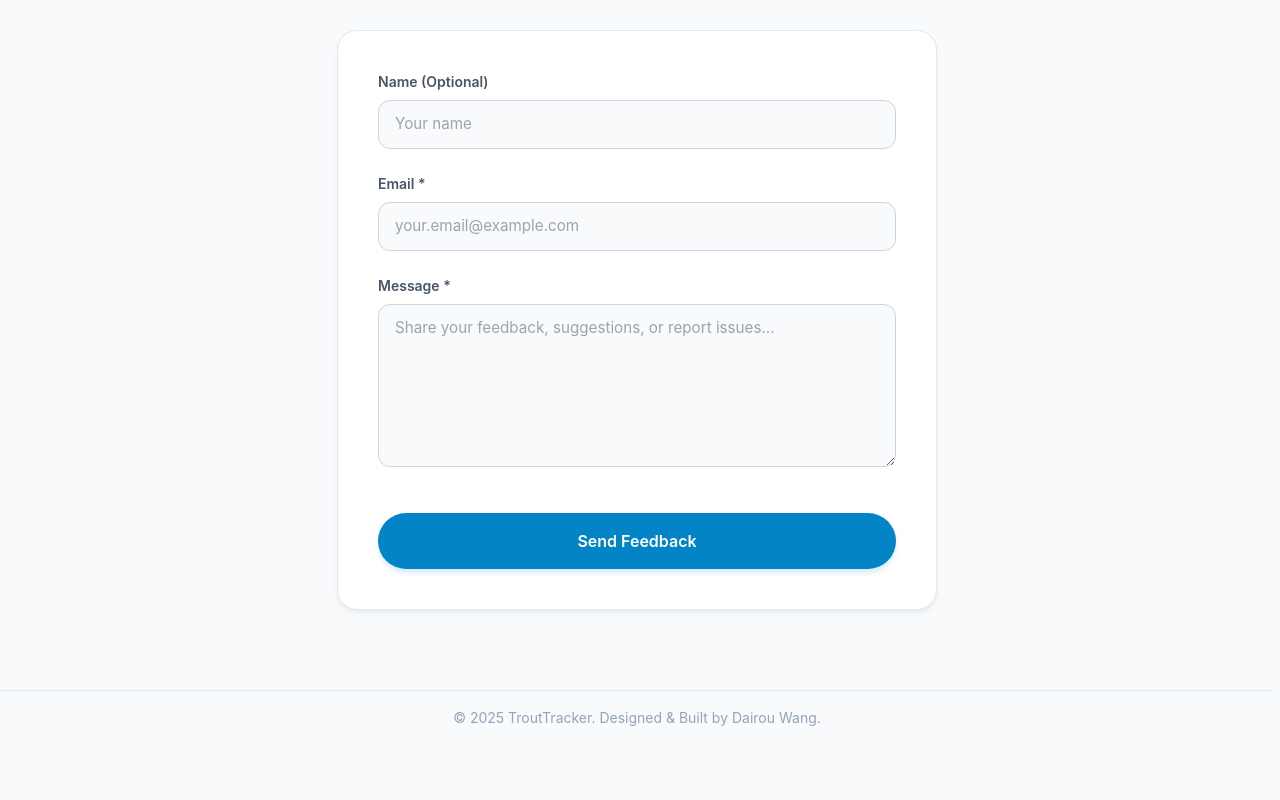
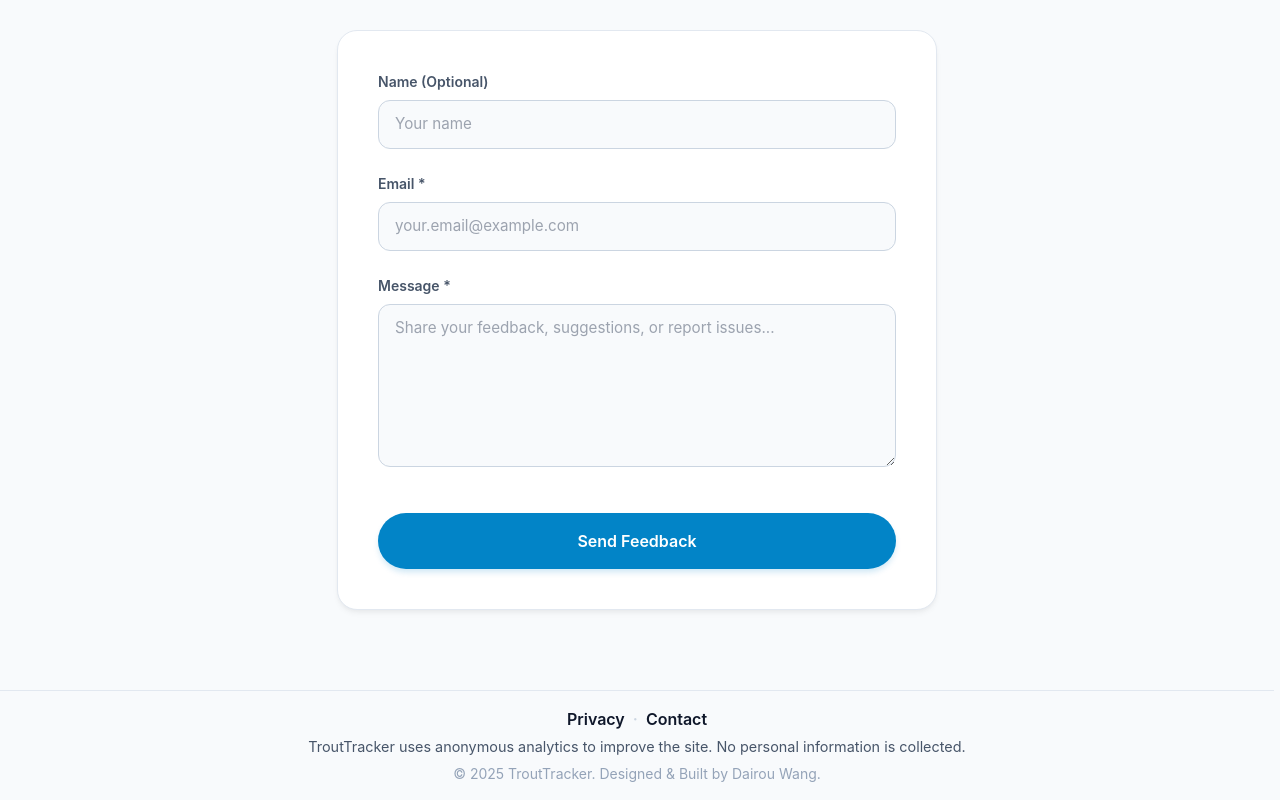
Before and after one commit to DairouWang/TroutTracker, a React (Vite) app in the folder frontend/: page /feedback in a window 1280 px wide. Shown: the part 314-1114 px from the top of the page. Before the commit the page ends 1058 px from the top, so only its background shows below. Built offline with nearby package versions, Linux system fonts and the light colour scheme; no server answers.

Commit message:
Fix privacy policies in footer and about, [skip scraper]

```diff
--- a/frontend/src/components/Footer.css
+++ b/frontend/src/components/Footer.css
@@ -10,9 +10,40 @@
   margin: 0 auto;
   padding: 0 1.5rem;
   text-align: center;
+  display: flex;
+  flex-direction: column;
+  align-items: center;
+  gap: 0.35rem;
 }
 
-.footer p {
+.footer-nav {
+  display: flex;
+  align-items: center;
+  gap: 0.5rem;
+  color: #0f172a;
+  font-weight: 600;
+}
+
+.footer-link {
+  color: #0f172a;
+  text-decoration: none;
+}
+
+.footer-link:hover {
+  color: #0284c7;
+}
+
+.footer-separator {
+  color: #cbd5e1;
+}
+
+.footer-note {
+  color: #475569;
+  font-size: 0.9rem;
+  margin: 0;
+}
+
+.footer-copy {
   color: #94a3b8;
   font-size: 0.875rem;
   margin: 0;
--- a/frontend/src/components/Footer.jsx
+++ b/frontend/src/components/Footer.jsx
@@ -1,11 +1,20 @@
 import React from 'react'
+import { Link } from 'react-router-dom'
 import './Footer.css'
 
 const Footer = () => {
   return (
     <footer className="footer">
       <div className="footer-content">
-        <p>© 2025 TroutTracker. Designed & Built by Dairou Wang.</p>
+        <div className="footer-nav">
+          <Link to="/about" className="footer-link">Privacy</Link>
+          <span className="footer-separator">·</span>
+          <Link to="/feedback" className="footer-link">Contact</Link>
+        </div>
+        <p className="footer-note">
+          TroutTracker uses anonymous analytics to improve the site. No personal information is collected.
+        </p>
+        <p className="footer-copy">© 2025 TroutTracker. Designed & Built by Dairou Wang.</p>
       </div>
     </footer>
   )
--- a/frontend/src/pages/About.css
+++ b/frontend/src/pages/About.css
@@ -111,6 +111,12 @@
 
 .problem-card-left h3 {
   color: #64748b;
+}
+
+.analytics-card {
+  background: linear-gradient(to bottom right, #f8fafc, #ffffff);
+  border: 1px solid #e2e8f0;
+  box-shadow: 0 10px 20px -6px rgba(15, 23, 42, 0.08);
 }
 
 /* Right Card: Solution (Emphasized) */
--- a/frontend/src/pages/About.jsx
+++ b/frontend/src/pages/About.jsx
@@ -124,6 +124,18 @@ const About = () => {
 
         {/* Feedback & Disclaimer Grid */}
         <section className="about-grid-section">
+          <div className="about-card analytics-card">
+            <h3>Analytics & Privacy</h3>
+            <div className="story-content">
+              <p>
+                To keep TroutTracker fast and reliable, we use anonymous analytics to understand overall usage patterns — such as which lakes users view most often.
+              </p>
+              <p>
+                No personal information is stored, and we do not sell or share any data.
+              </p>
+            </div>
+          </div>
+
           <div className="about-card">
             <h3>Feedback Welcome</h3>
             <div className="story-content">
```
